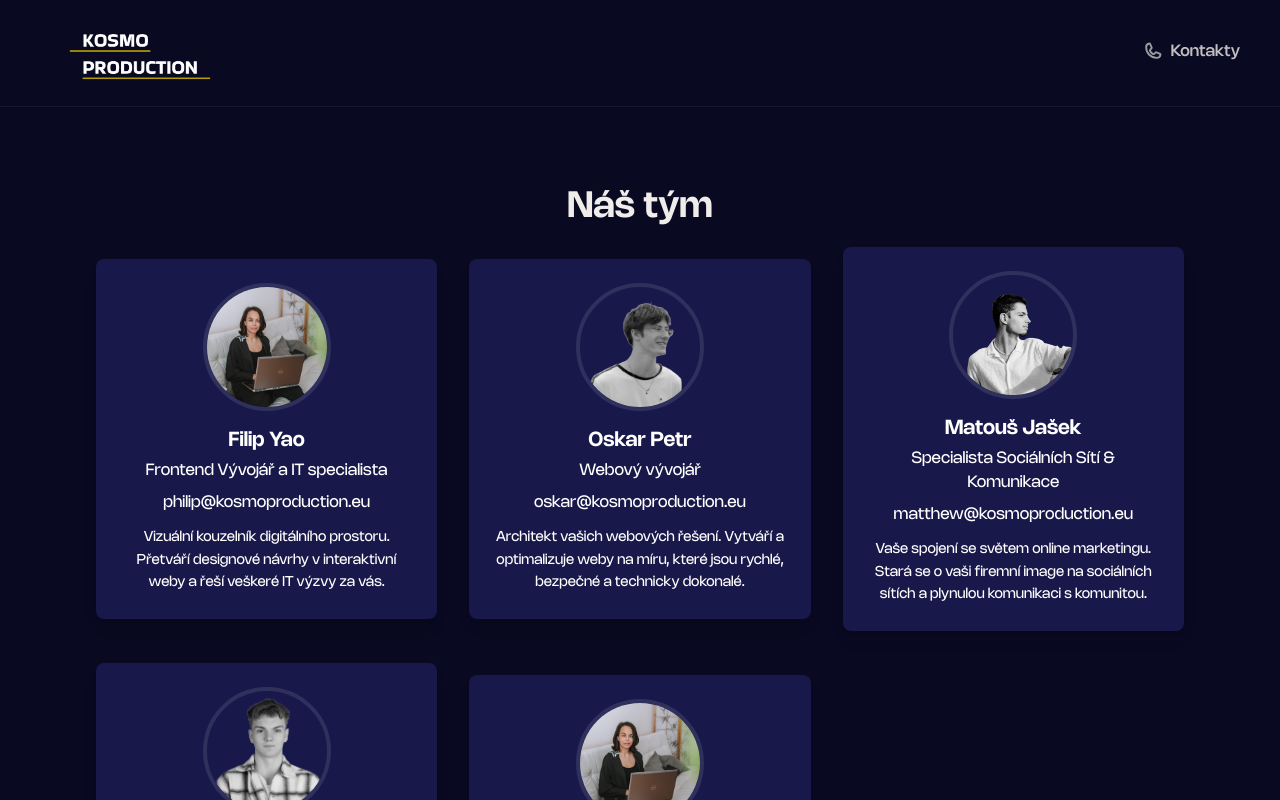
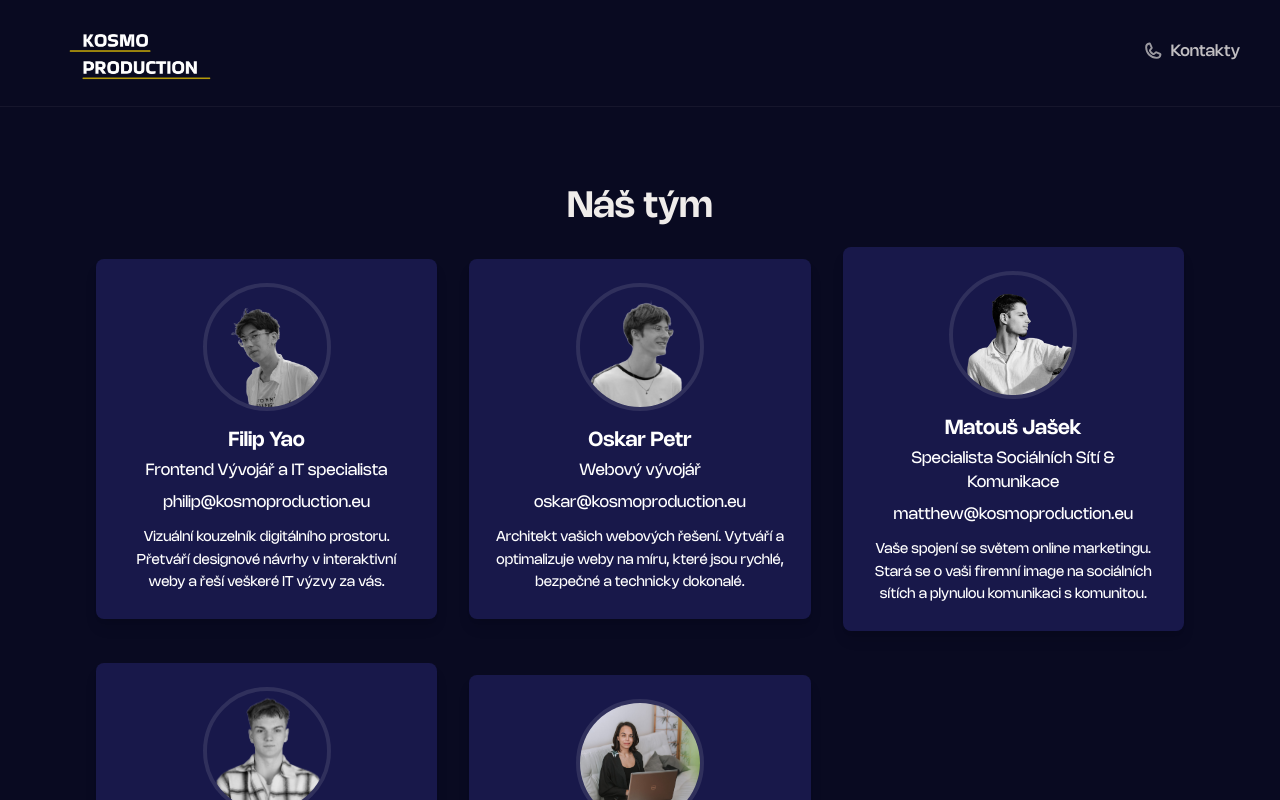
Before and after one commit to filip-yao/int, a Next.js app: page /contacts in a window 1280 px wide. Shown: the top 800 px of the page. Built offline with nearby package versions, Linux system fonts and the light colour scheme.

Commit message:
Philip Fotka

```diff
--- a/app/components/TeamContacts.tsx
+++ b/app/components/TeamContacts.tsx
@@ -8,7 +8,7 @@ const teamMembers = [
     email: "philip@kosmoproduction.eu",
     description:
       "Vizuální kouzelník digitálního prostoru. Přetváří designové návrhy v interaktivní weby a řeší veškeré IT výzvy za vás.",
-    imageSrc: "/projects/Renata Mirková.jpg",
+    imageSrc: "/PP/philip.png",
   },
   {
     name: "Oskar Petr",
```
Also changed, not shown: public/PP/philip.png (added).
